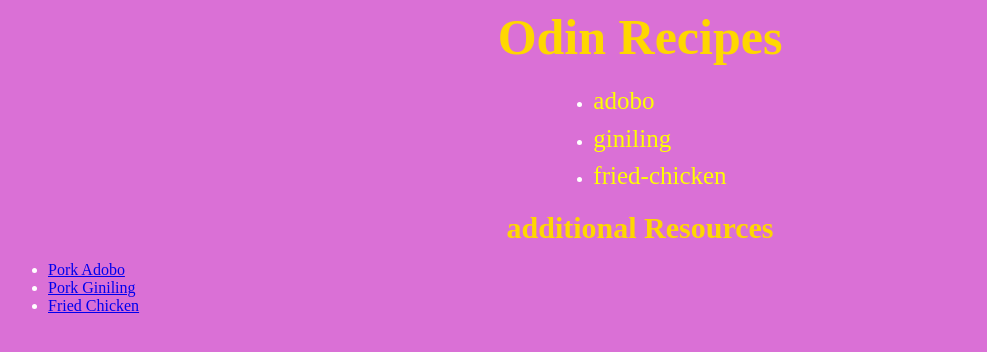
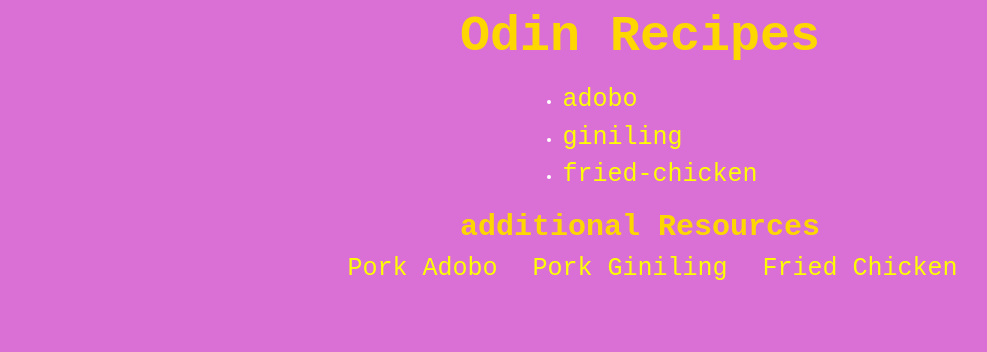
Before and after one commit to Johannes-anton25/odin-recipes, a plain HTML site: page index.html in a window 1280 px wide. Shown: the whole page, without its empty margins (0-987 px from the left). Drawn offline with Linux system fonts and the light colour scheme.

Commit message:
Add footer class and ul class Add link-list  and link-list li elements Update CSS: Merge styling for body and footer sections for uniformity

```diff
--- a/index.html
+++ b/index.html
@@ -21,8 +21,8 @@
 
     <h2>additional Resources</h2>
 
-    <footer>
-      <ul>
+    <footer class="footer-links">
+      <ul class="link-list">
         <li>
           <a
             href="https://panlasangpinoy.com/filipino-food-pork-adobo-recipe/"
--- a/style.css
+++ b/style.css
@@ -1,3 +1,7 @@
+* {
+    font-family: 'Courier New', Courier, monospace;
+}
+
 body {
     background-color: orchid;
     color: white;
@@ -18,20 +22,33 @@ h2 {
     font-size: 30px;
 }
 
-.index .recipe-links{
+.index .recipe-links, .link-list{
     display: flex;
     justify-content: center;
     margin: 0;
 }
 
-.index .recipe-links a {
+.index .recipe-links a, .link-list a {
     font-size: 25px;
-    line-height: 1.5;
     color: yellow;
     text-decoration: none;
 }
 
-.index .recipe-links a:hover {
+.index .recipe-links a {
+    line-height: 1.5;
+}
+
+.index .recipe-links a:hover, .link-list a:hover {
     color: aqua;
     text-decoration: underline;
 }
+
+.link-list {
+    position: relative;
+    list-style-type: none;
+}
+
+.link-list li {
+    padding: 10px;
+    margin-right: 15px;
+}
```
